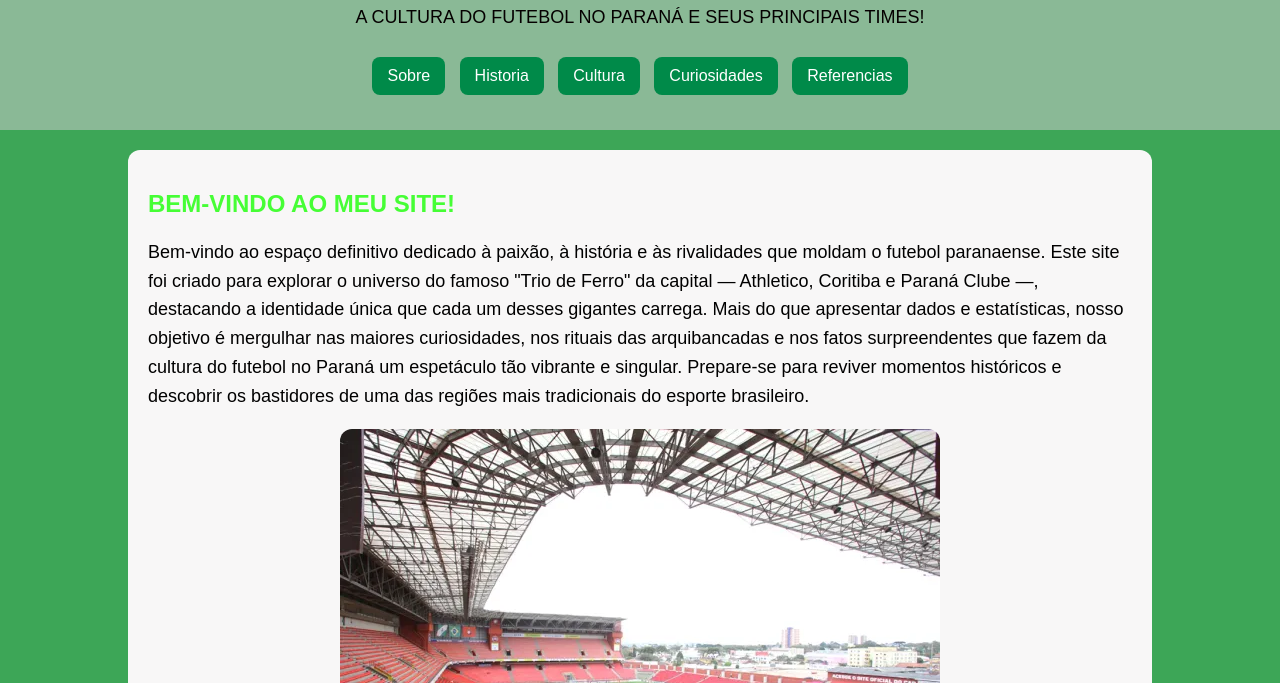
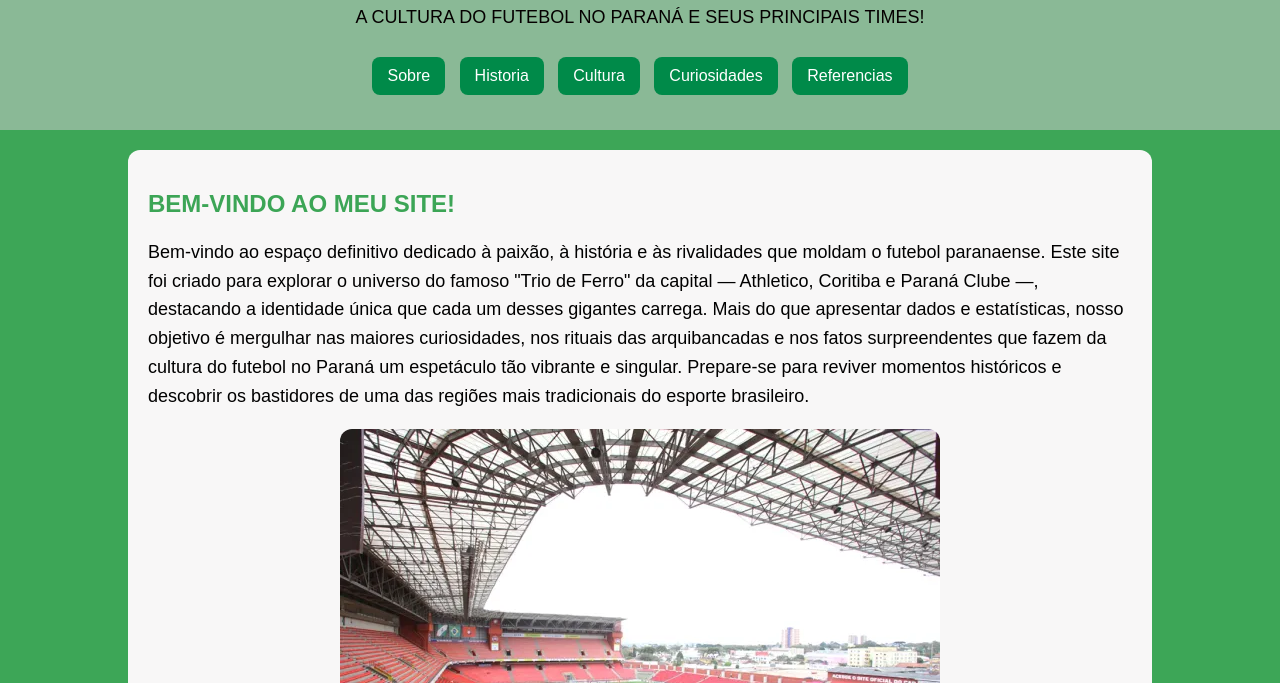
Before and after one commit to mariasilvaalves09-beep/tarefa.ed.digital, a plain HTML site: page index.html in a window 1280 px wide. Shown: the part 117-800 px from the top of the page. Drawn offline with Linux system fonts and the light colour scheme.

Commit message:
atualizei o style

```diff
--- a/style.css
+++ b/style.css
@@ -17,7 +17,7 @@ h1 {
 }
 
 h2{
-    color: #15ff00c9;
+    color: rgba(0, 139, 35, 0.76);
 }
 
 p {
```
